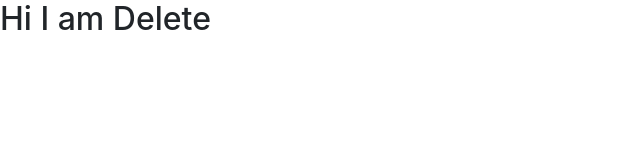
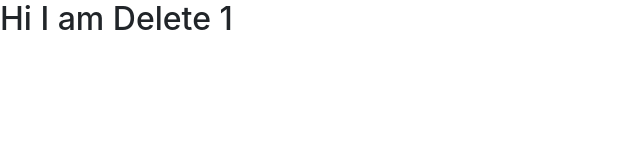
Before and after one commit to NaimBiswas/react-CRUD, a React (Create React App) app: page /delete/1 in a window 1280 px wide. Shown: the top 160 px of the page, without its empty margins (0-640 px from the left). Built offline with nearby package versions, Linux system fonts and the light colour scheme.

Commit message:
reacive id from url

```diff
--- a/src/App.js
+++ b/src/App.js
@@ -16,7 +16,7 @@ function App() {
                <Router>
 
                   <Link to='/'></Link>
-                  <Route path='/delete' component={Delete}></Route>
+                  <Route path='/delete/:id' component={Delete}></Route>
                   <Route exact path='/' component={Home}></Route>
                </Router>
             </div>
--- a/src/components/Delete.js
+++ b/src/components/Delete.js
@@ -1,10 +1,12 @@
 import React from 'react'
 import { Fragment } from 'react'
+import { useParams } from 'react-router-dom'
 
 const Delete = () => {
+   const { id } = useParams()
    return (
       <Fragment>
-         <h2>Hi I am Delete</h2>
+         <h2>Hi I am Delete {id} </h2>
       </Fragment>
    )
 }
--- a/src/components/Home.js
+++ b/src/components/Home.js
@@ -29,7 +29,7 @@ const Home = () => {
                            <td> {user.position} </td>
                            <td> {user.salary} </td>
                            <td>
-                              <Link to='/delete'>
+                              <Link to={'/delete/' + user.id}>
                                  <Button variant='outline-danger ml-1 btn-md'>Remove</Button>
                               </Link>
                               <Button variant='outline-info ml-1 btn-md'>Show</Button>
@@ -41,7 +41,7 @@ const Home = () => {
                </tbody>
             </Table>
          </div>
-      </div>
+      </div >
    )
 }
 
```
Also changed, not shown: 1 other file (tests, documents, lock files or other folders).
